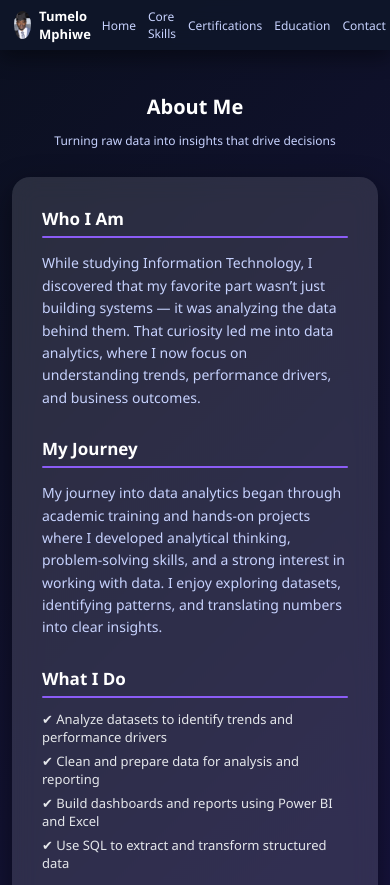
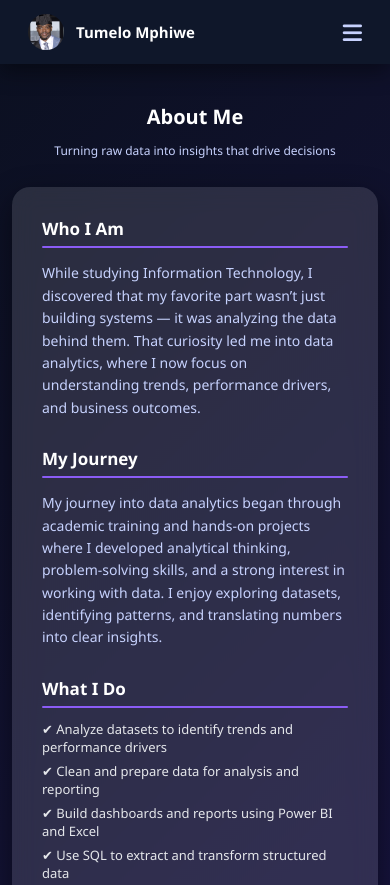
Before and after one commit to Tumelo19/Tumelo-Portfolio, a plain HTML site: page about.html in a window 390 px wide. Shown: the top 885 px of the page. Drawn offline with Linux system fonts and the light colour scheme.

Commit message:
Update about.html

```diff
--- a/about.html
+++ b/about.html
@@ -23,8 +23,7 @@ body {
   top: 0;
   width: 100%;
   height: 64px;
-  background: rgba(15, 23, 42, 0.95);
-  backdrop-filter: blur(10px);
+  background: #0f172a; /* solid color */
   display: flex;
   align-items: center;
   padding: 0 28px;
@@ -69,6 +68,14 @@ body {
 
 .nav-right a:hover {
   color: #60a5fa;
+}
+
+/* HAMBURGER MENU */
+.hamburger {
+  display: none;
+  font-size: 22px;
+  cursor: pointer;
+  color: #c7d2fe;
 }
 
 /* PAGE CONTAINER */
@@ -183,29 +190,37 @@ h1 {
 /* ===================== */
 /* RESPONSIVE NAVBAR FOR MOBILE */
 /* ===================== */
-@media (max-width: 600px) {
-  .navbar {
-    height: 50px;
-    padding: 0 14px;
-  }
-
-  .nav-left {
-    font-size: 13px;
-    gap: 8px;
-  }
-
-  .nav-img {
-    width: 28px;
-    height: 28px;
+@media (max-width: 768px) {
+  .hamburger {
+    display: block;
+    margin-left: auto;
   }
 
   .nav-right {
-    gap: 12px;
-    font-size: 12px;
+    position: fixed;
+    top: 64px;
+    right: -100%;
+    flex-direction: column;
+    background: #0f172a; /* solid same as navbar */
+    width: 200px;
+    height: calc(100% - 64px);
+    padding-top: 20px;
+    gap: 15px;
+    transition: right 0.3s ease;
+    box-shadow: -4px 0 20px rgba(0,0,0,0.4);
+    z-index: 999;
+  }
+
+  .nav-right.active {
+    right: 0;
+  }
+
+  .nav-right a {
+    font-size: 14px;
   }
 
   .container {
-    padding: 80px 12px 20px;
+    padding: 90px 12px 20px;
   }
 
   h1 {
@@ -231,7 +246,11 @@ h1 {
     Tumelo Mphiwe
   </div>
 
-  <div class="nav-right">
+  <div class="hamburger" onclick="toggleMenu()">
+    <i class="fas fa-bars"></i>
+  </div>
+
+  <div class="nav-right" id="nav-menu">
     <a href="index.html">Home</a>
     <a href="core-skills.html">Core Skills</a>
     <a href="certifications.html">Certifications</a>
@@ -309,5 +328,11 @@ h1 {
   </div>
 </div>
 
+<script>
+  function toggleMenu() {
+    document.getElementById('nav-menu').classList.toggle('active');
+  }
+</script>
+
 </body>
 </html>
```
